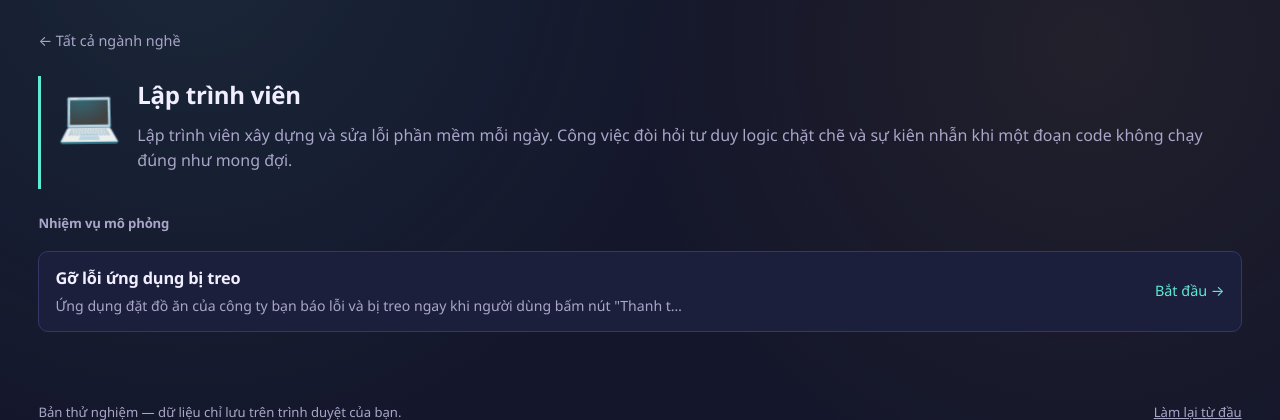
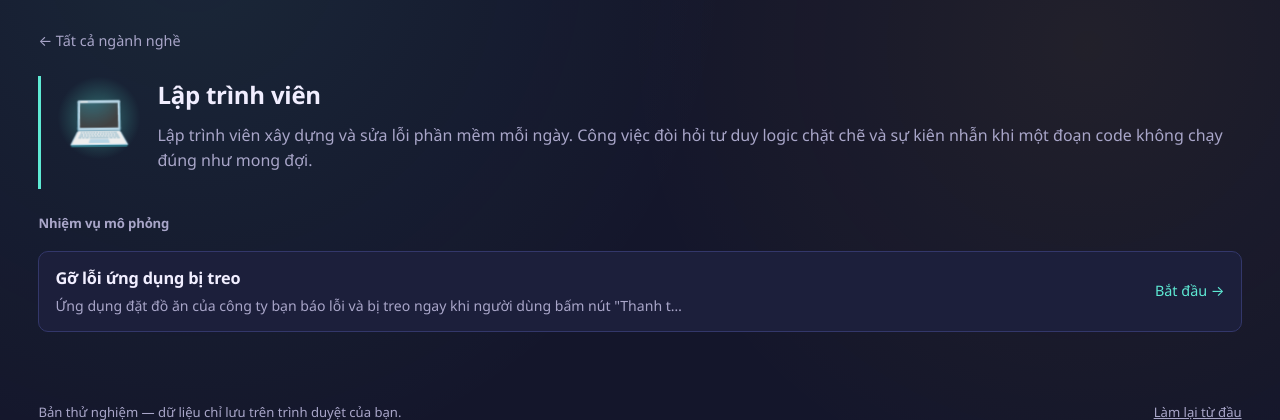
Before and after one commit to itstp10021994-bot/HSTanphu, a Flask app: page /career/dev in a window 1280 px wide. Shown: the part 55-475 px from the top of the page. Run offline with Flask 3, Linux system fonts and the light colour scheme.

Commit message:
Add files via upload

```diff
--- a/templates/career.html
+++ b/templates/career.html
@@ -4,7 +4,10 @@
 <a href="{{ url_for('index') }}" class="back-link">← Tất cả ngành nghề</a>
 
 <section class="career-header" style="--card-accent: {{ career.color }}">
-  <div class="career-icon career-icon-lg">{{ career.icon }}</div>
+  <div class="career-icon-stage">
+    <span class="career-icon-glow"></span>
+    <div class="career-icon career-icon-lg">{{ career.icon }}</div>
+  </div>
   <div>
     <h1>{{ career.name }}</h1>
     <p>{{ career.description }}</p>
```
